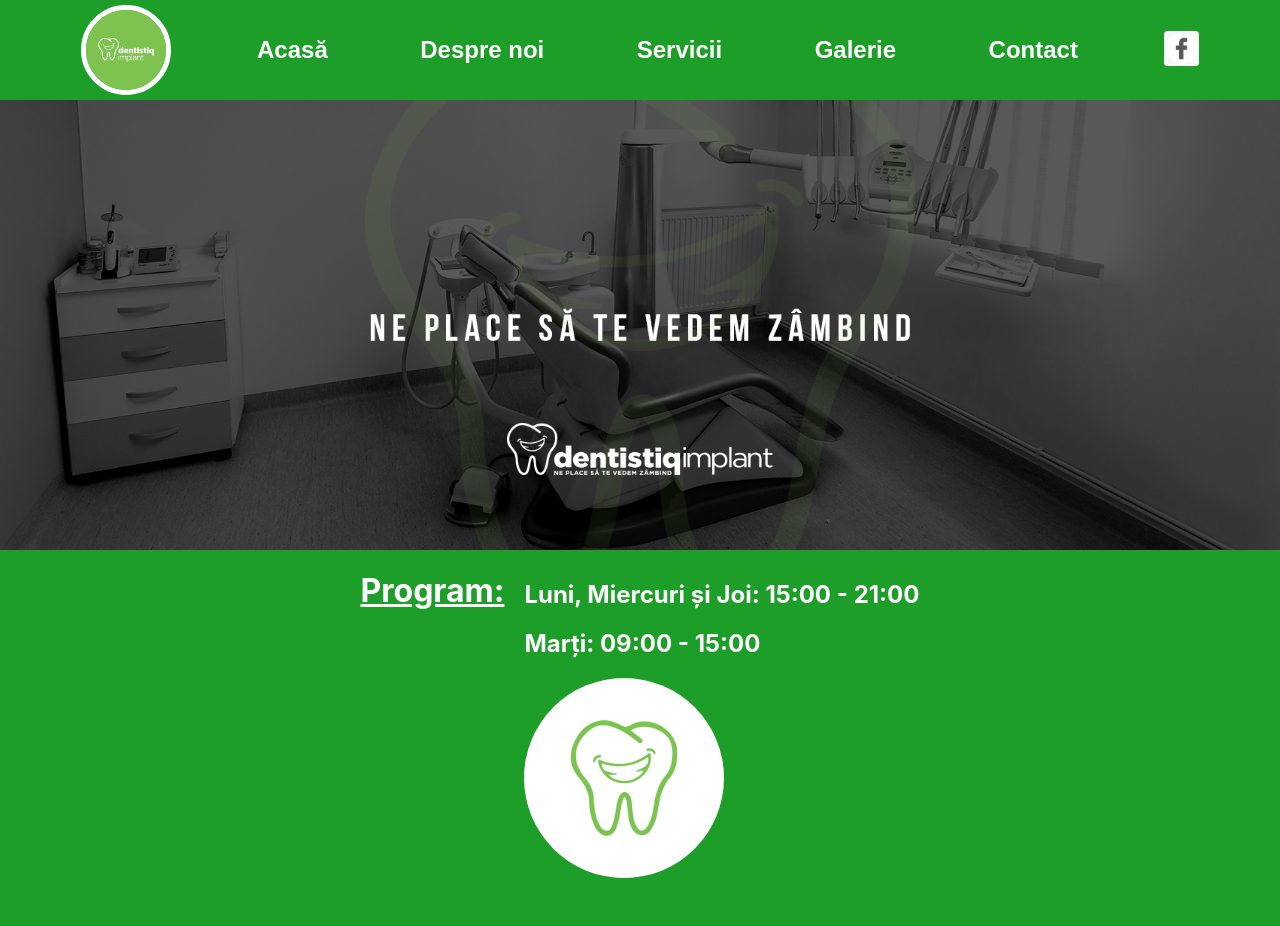
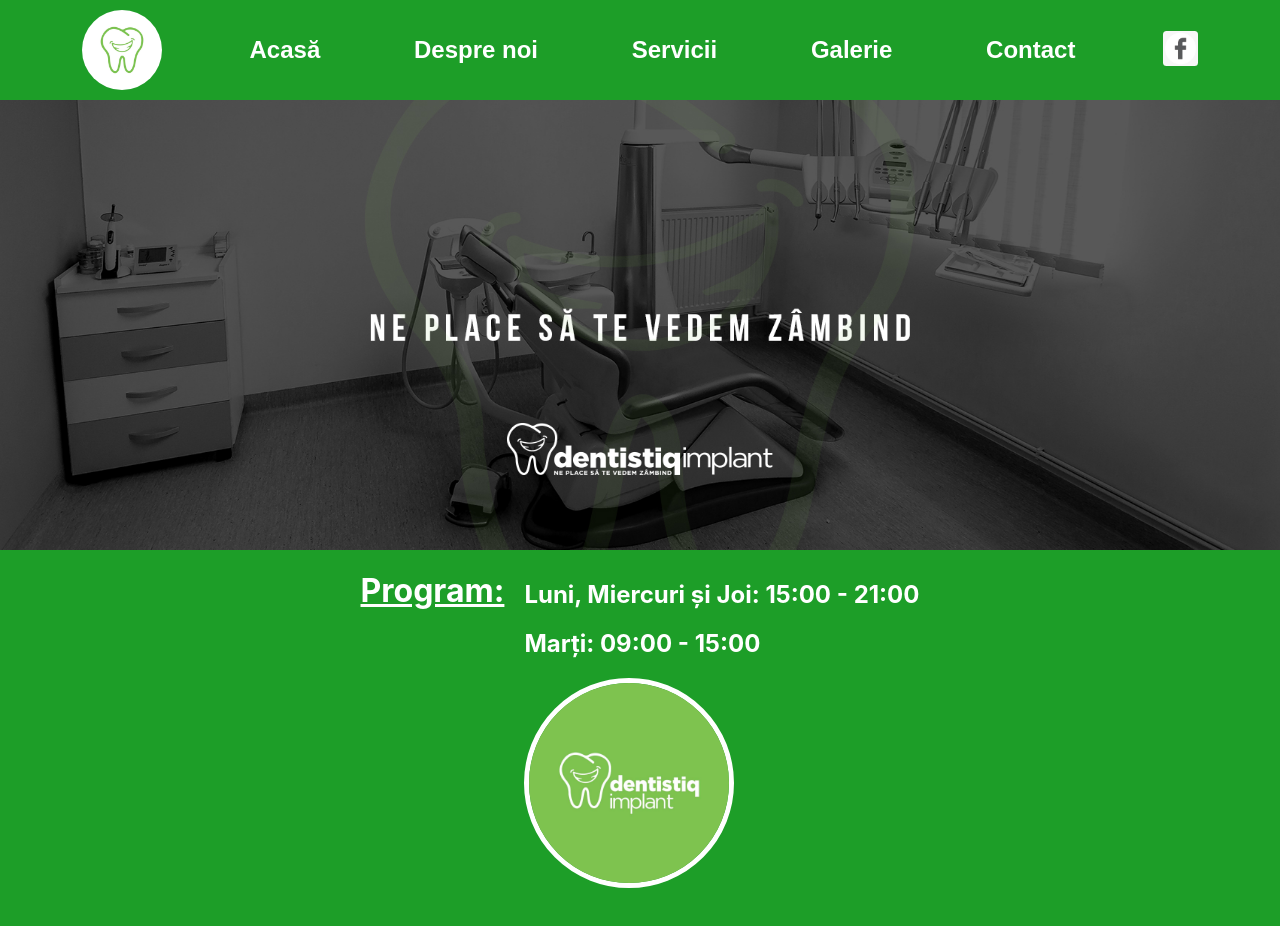
Before and after one commit to alexcorsau/dentistiqimplant, a React (Create React App) app in the folder dentistiq/: page / in a window 1280 px wide. Shown: the top 926 px of the page. Built offline with nearby package versions, Linux system fonts and the light colour scheme.

Commit message:
change footer logo

```diff
--- a/dentistiq/src/components/footer/Footer.js
+++ b/dentistiq/src/components/footer/Footer.js
@@ -1,6 +1,6 @@
 import React from 'react';
 import styles from './Footer.module.css';
-import logo from '../../images/simple-logo.jpeg';
+import logo from '../../images/logo.jpeg';
 
 const program = [
   'Luni, Miercuri și Joi: 15:00 - 21:00',
--- a/dentistiq/src/components/footer/Footer.module.css
+++ b/dentistiq/src/components/footer/Footer.module.css
@@ -14,6 +14,7 @@
 .img {
   height: 200px;
   border-radius: 50%;
+  border: 5px solid white;
 }
 
 @media only screen and (max-width: 650px) {
--- a/dentistiq/src/components/navBar/NavBar.js
+++ b/dentistiq/src/components/navBar/NavBar.js
@@ -1,6 +1,6 @@
 import React from 'react';
 import styles from './NavBar.module.css';
-import logo from '../../images/logo.jpeg';
+import logo from '../../images/simple-logo.jpeg';
 import facebook from '../../images/Facebook.png';
 import Button from '../button/Button';
 import { useState } from 'react';
--- a/dentistiq/src/components/navBar/NavBar.module.css
+++ b/dentistiq/src/components/navBar/NavBar.module.css
@@ -10,7 +10,6 @@
 .img {
   height: 80px;
   border-radius: 50%;
-  border: 5px solid white;
 }
 
 .facebookIcon {
```
